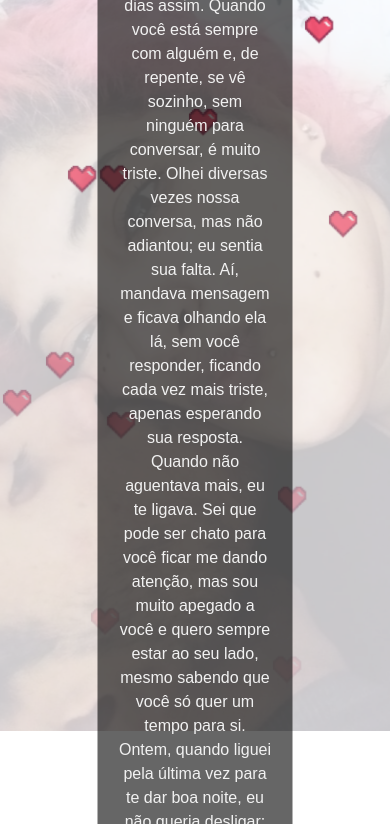
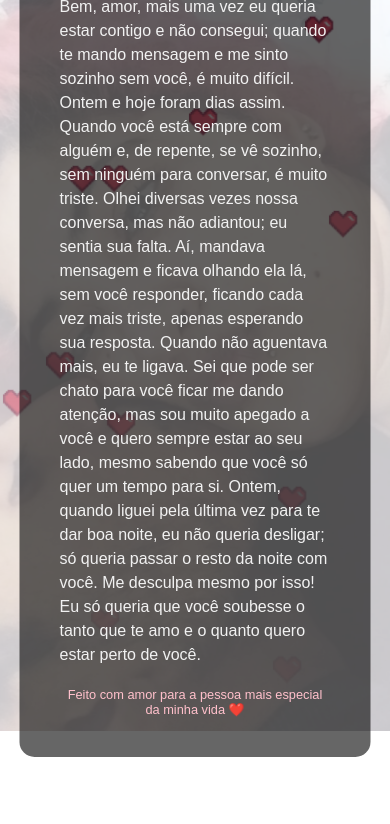
Before and after one commit to fabiofr322/site_for_girlfriend, a plain HTML site: page index.html in a window 390 px wide. Shown: the part 113-937 px from the top of the page. After the commit the page ends 870 px from the top, so only its background shows below. Drawn offline with Linux system fonts and the light colour scheme.

Commit message:
Update styles.css

```diff
--- a/styles.css
+++ b/styles.css
@@ -62,6 +62,7 @@ body, html {
   padding: 40px;
   border-radius: 15px;
   max-width: 700px;
+  width: 90%;
 }
 
 h1 {
@@ -75,6 +76,7 @@ h1 {
   line-height: 1.5;
   color: #f1f1f1;
   margin-bottom: 20px;
+  text-align: left; /* Ajustando para melhorar a legibilidade */
 }
 
 footer {
@@ -110,12 +112,6 @@ footer {
 
 /* Media Queries para dispositivos móveis */
 @media (max-width: 768px) {
-  .content {
-    top: 60%;
-    padding: 20px;
-    max-width: 90%;
-  }
-
   h1 {
     font-size: 2em;
   }
```
